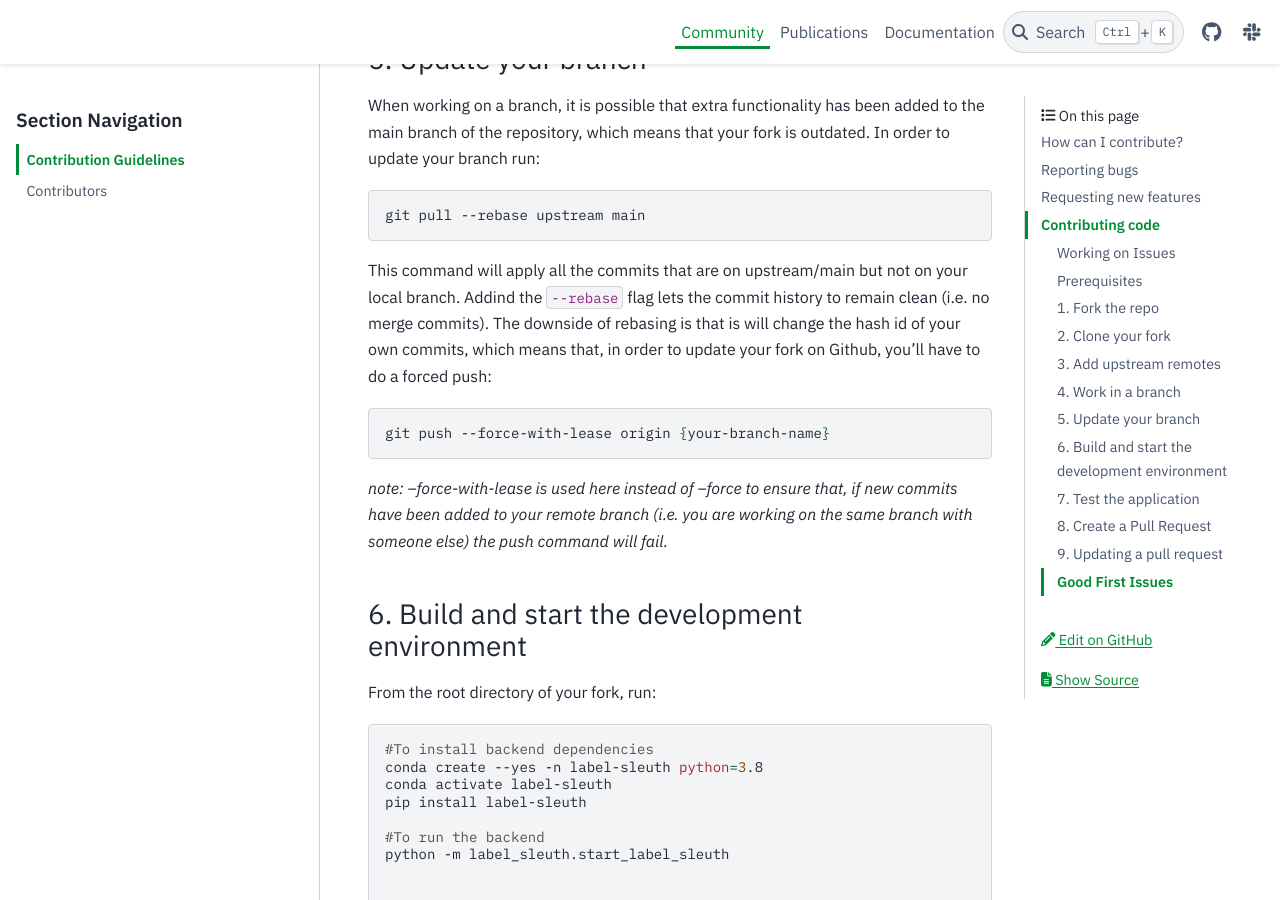
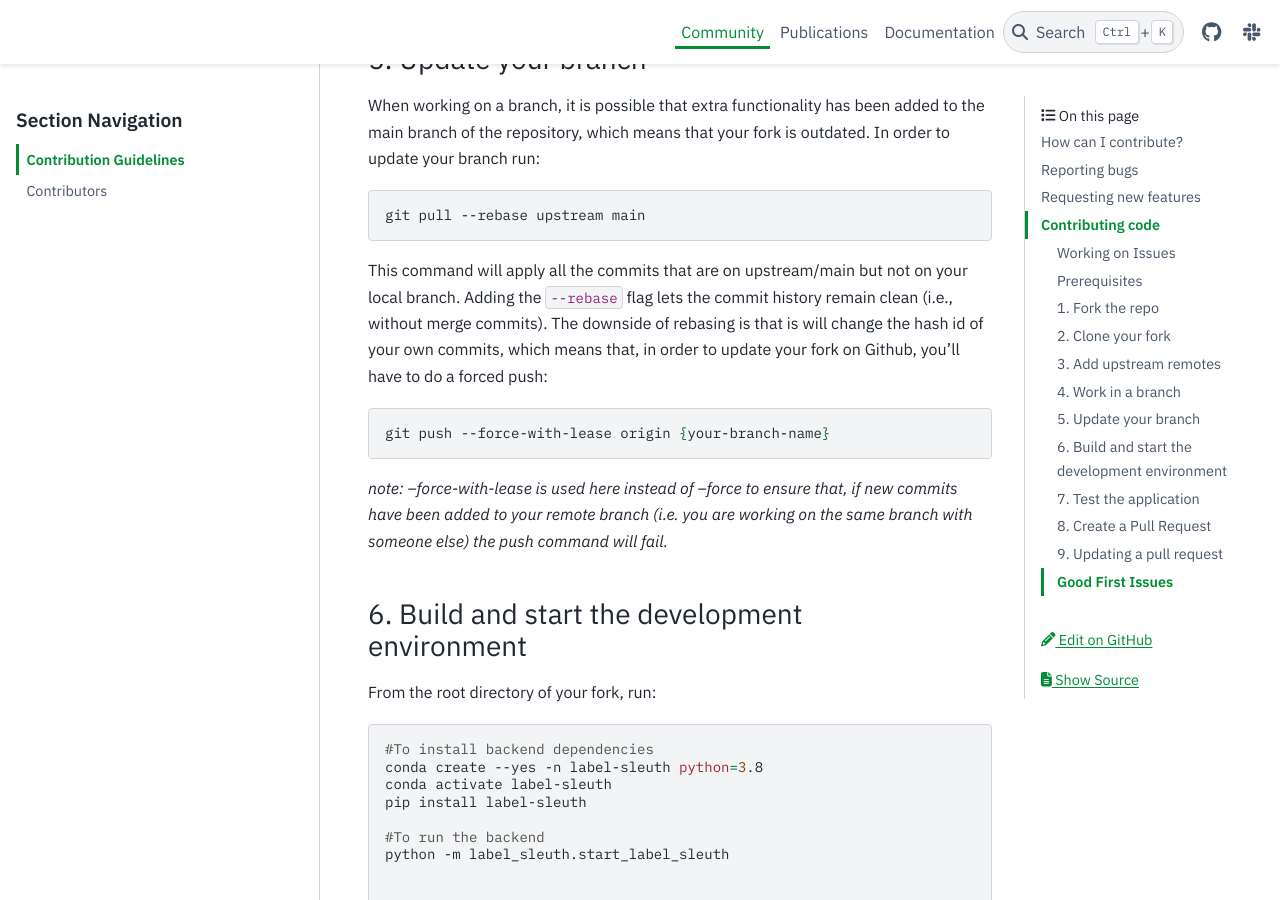
Before and after one commit to label-sleuth/label-sleuth.org, a Sphinx documentation site: the page built from docs/contributing.md, in a window 1280 px wide and 900 px high, scrolled down 2796 px. Built offline with Sphinx 7.4.7 and the PyData theme 0.15.4, drawn with Linux system fonts in a browser that asks for light colours.

Commit message:
Update docs/contributing.md
Co-authored-by: Yannis Katsis <35782820+yannisk2@users.noreply.github.com>

````diff
--- a/docs/contributing.md
+++ b/docs/contributing.md
@@ -110,7 +110,7 @@ git pull --rebase upstream main
 ```
 
 This command will apply all the commits that are on upstream/main but not on your local branch.
-Addind the `--rebase` flag lets the commit history to remain clean (i.e. no merge commits). The downside
+Adding the `--rebase` flag lets the commit history remain clean (i.e., without merge commits). The downside
 of rebasing is that is will change the hash id of your own commits, which means that, in order to update
 your fork on Github, you'll have to do a forced push:
 
````
